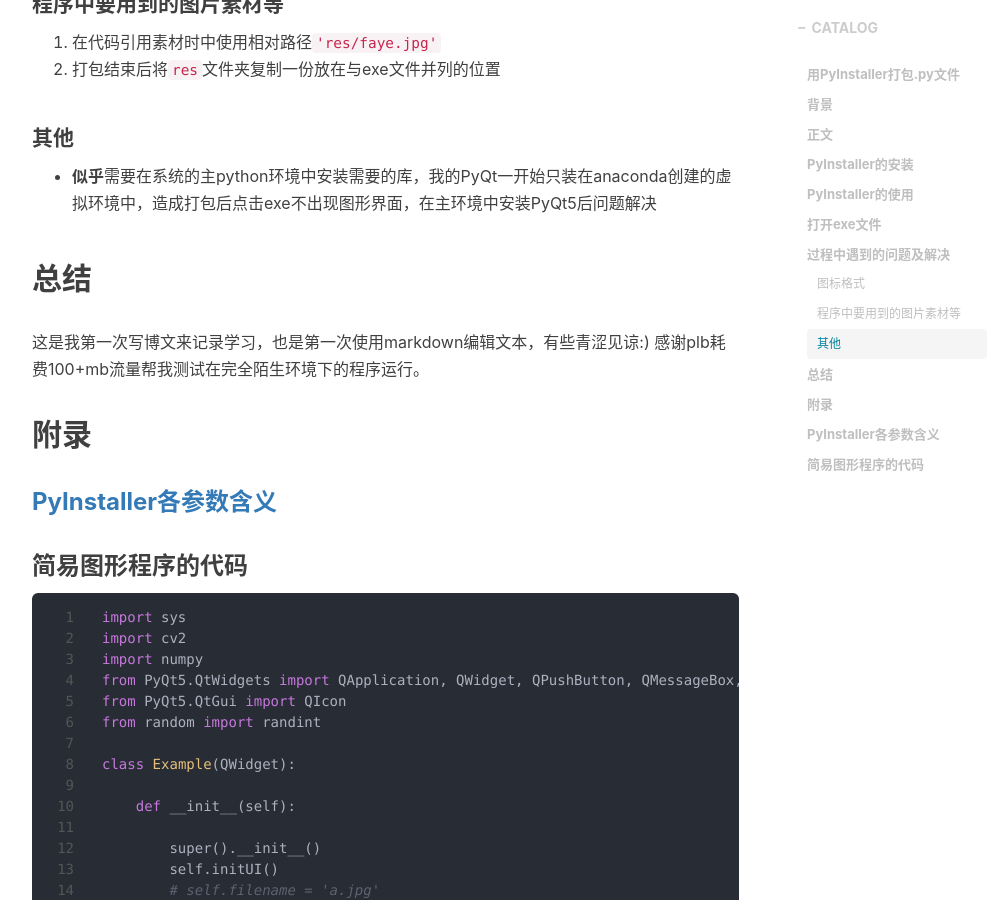
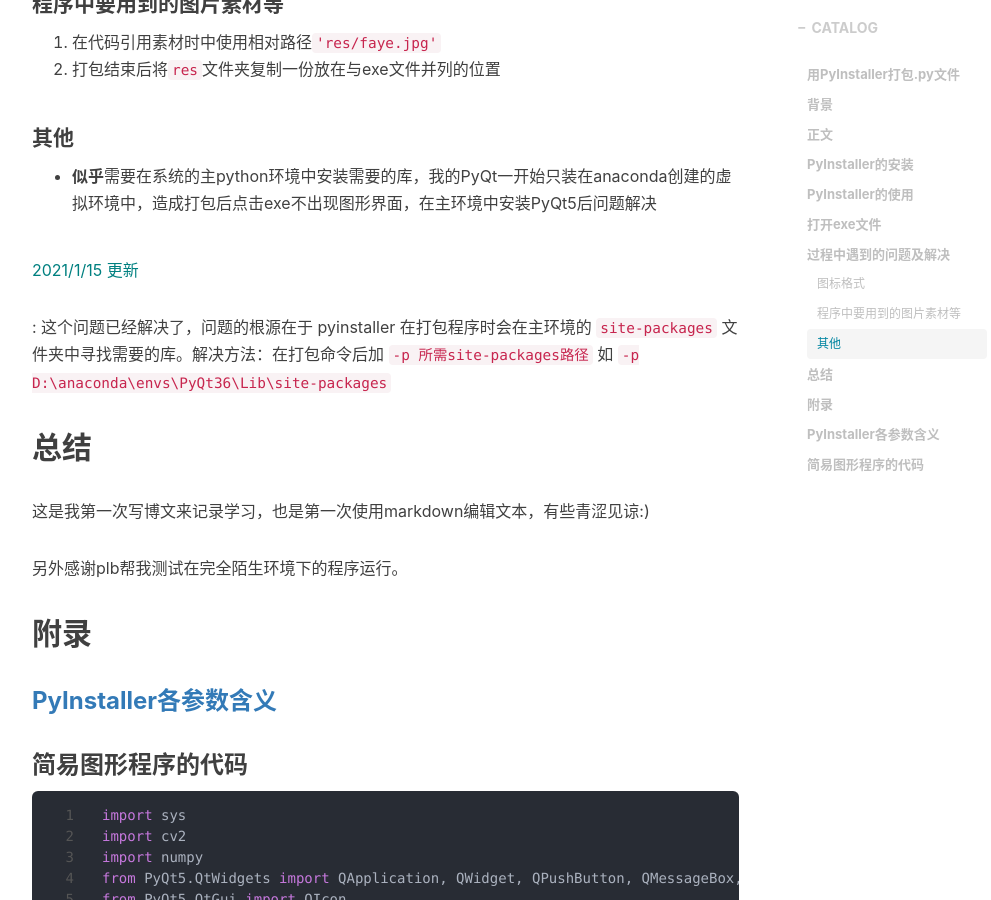
Before and after one commit to vegetarianfish/vegetarianfish.github.io, a Jekyll site: the page built from _posts/2021-1-15-用PyInstaller打包.py文件.md, in a window 1280 px wide and 900 px high, scrolled down 1839 px. Shown: the whole window, without its empty margins (233-1224 px from the left). Built offline with Jekyll 4.4.1, drawn with Linux system fonts in a browser that asks for light colours; nearby versions of some CDN libraries; comment, search, counter and statistics services are not loaded.

Commit message:
Update 2021-1-15-用PyInstaller打包.py文件.md

```diff
--- a/_posts/2021-1-15-用PyInstaller打包.py文件.md
+++ b/_posts/2021-1-15-用PyInstaller打包.py文件.md
@@ -52,10 +52,13 @@ exe文件即在dist文件夹中，点击运行即可
 
 #### 其他
 - **似乎**需要在系统的主python环境中安装需要的库，我的PyQt一开始只装在anaconda创建的虚拟环境中，造成打包后点击exe不出现图形界面，在主环境中安装PyQt5后问题解决
+<font color=008080> 2021/1/15 更新 </font>:
+这个问题已经解决了，问题的根源在于 pyinstaller 在打包程序时会在主环境的 ``site-packages`` 文件夹中寻找需要的库。解决方法：在打包命令后加 ``-p 所需site-packages路径`` 如 ``-p D:\anaconda\envs\PyQt36\Lib\site-packages``
 
 ## 总结
 这是我第一次写博文来记录学习，也是第一次使用markdown编辑文本，有些青涩见谅:)
-感谢plb耗费100+mb流量帮我测试在完全陌生环境下的程序运行。
+
+另外感谢plb帮我测试在完全陌生环境下的程序运行。
 
 ## 附录
 
```
